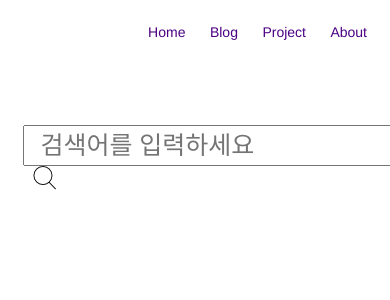
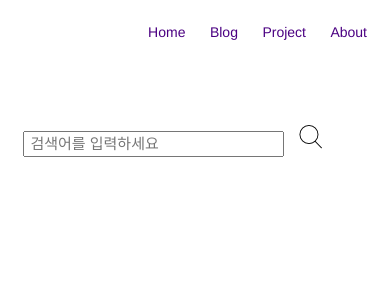
Before and after one commit to CHANMYUNG/nooheat.github.io, a Jekyll site: the page built from search.html, in a window 390 px wide. Shown: the top 300 px of the page. Built offline with Jekyll 4.4.1, drawn with Linux system fonts in a browser that asks for light colours.

Commit message:
profile update

```diff
--- a/search.html
+++ b/search.html
@@ -45,14 +45,43 @@ permalink: /search/
       })
 </script>
 
-<style>
-.search-input-css{
-    padding-left:15px;
-    font-size:25px;
-    width:500px;
-    height:35px
+<style type="text/css">
+@media screen and (max-width: 400px){
+     .search-input-css{
+         padding-left:5px;
+         font-size:15px;
+         width:250px;
+         height:20px
+     }
+
+     .result-container-css{
+         font-size: 15px
+     }
 }
-.result-container-css>li>a{
-    font-size:25px
+
+@media screen and (min-width: 401px) and (max-width: 500px){
+    .search-input-css{
+        padding-left:10px;
+        font-size:20px;
+        width:300;
+        height:25px
+    }
+
+    .result-container-css{
+        font-size: 20px
+    }
+}
+
+@media screen and (min-width: 801px){
+    .search-input-css{
+        padding-left:15px;
+        font-size:25px;
+        width:500px;
+        height:35px
+    }
+
+    .result-container-css{
+        font-size:25px;
+    }
 }
 </style>
```
